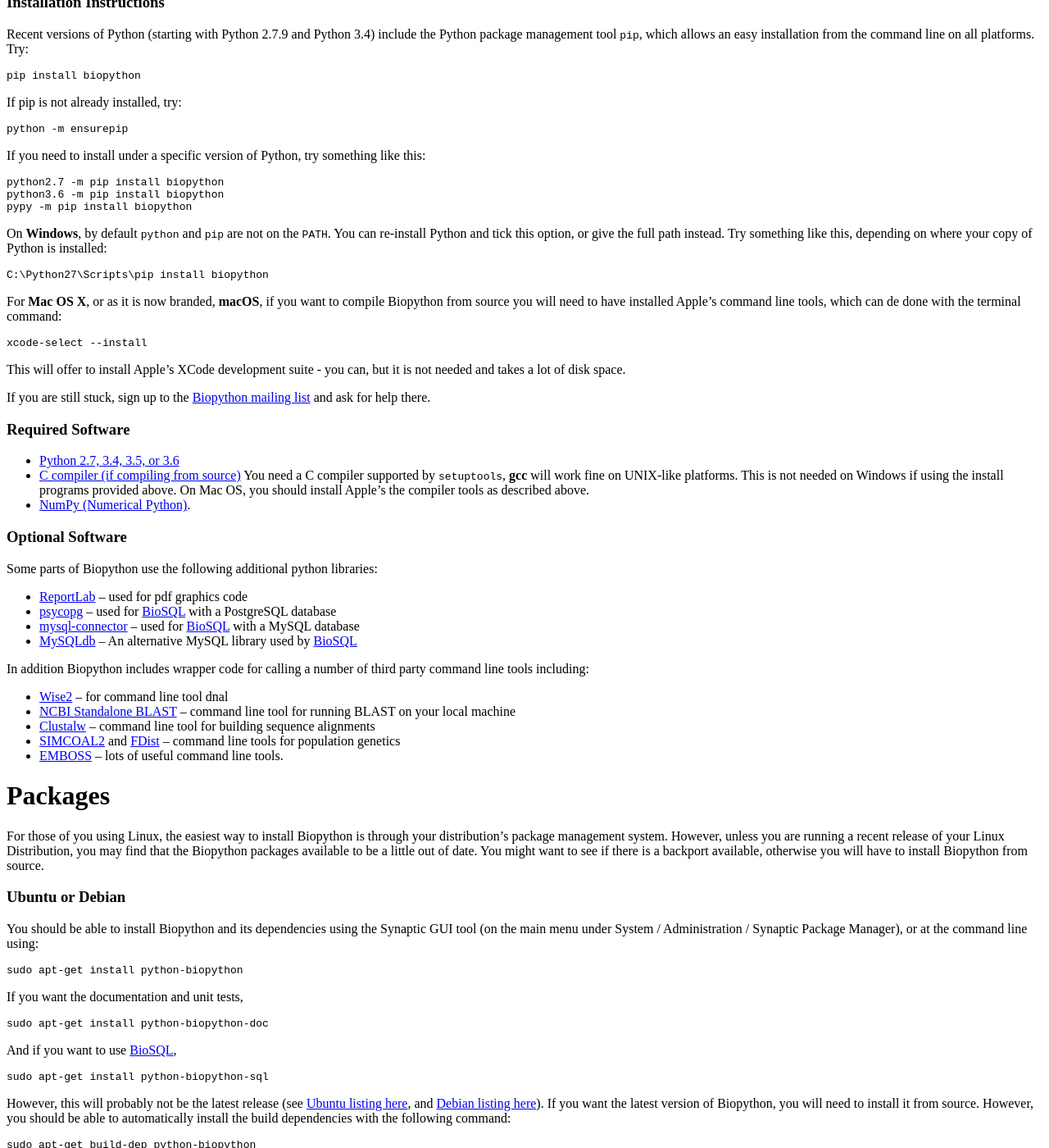
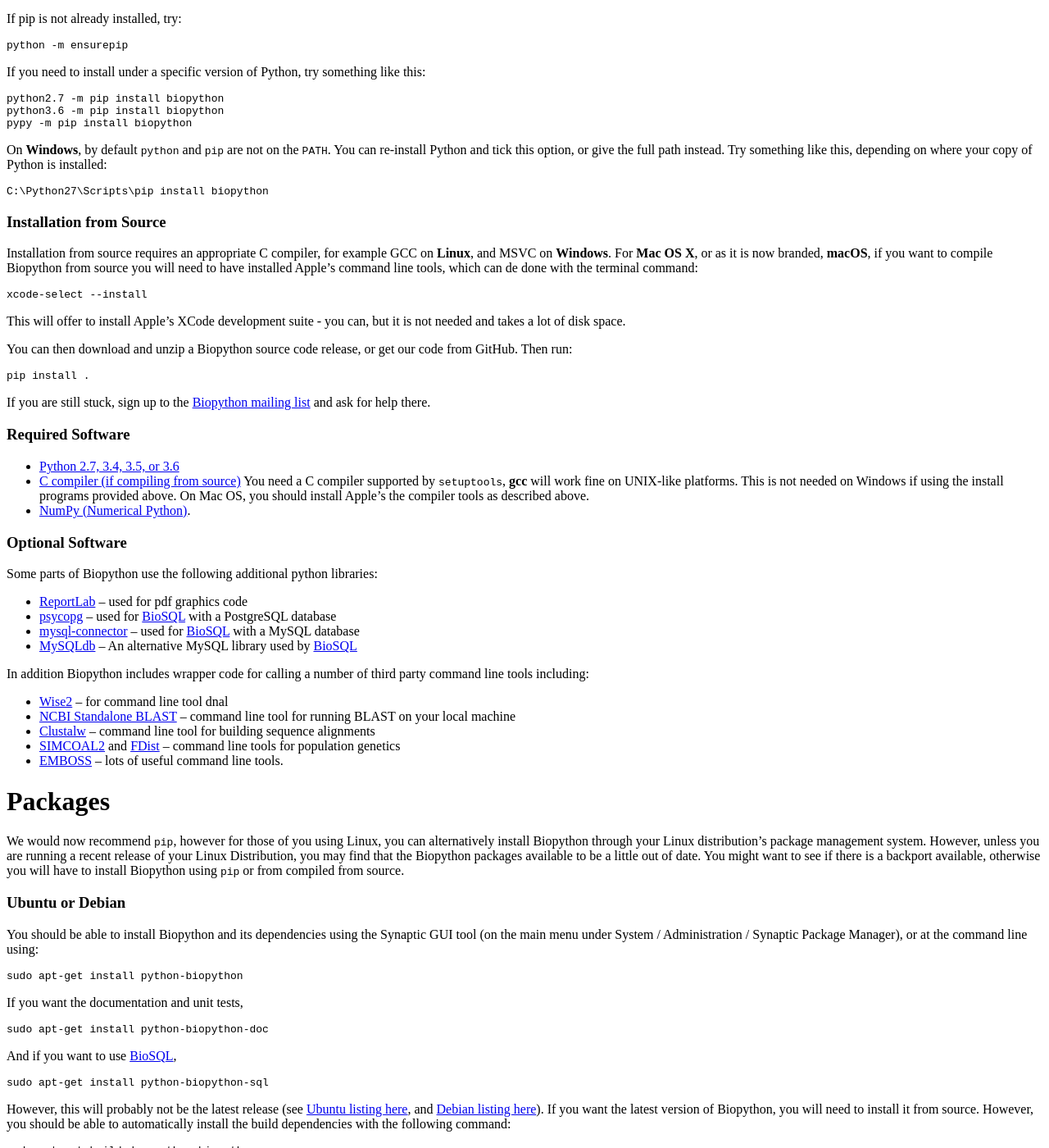
Before and after one commit to biopython/biopython.github.io, a Jekyll site: the page built from wiki/Download.md, in a window 1280 px wide and 1400 px high, scrolled down 564 px. Shown: the whole window at 82% size. Built offline with Jekyll 4.4.1, drawn with Linux system fonts in a browser that asks for light colours; some of the changed text lies outside the part shown.

Commit message:
Tweak install from source instructions

````diff
--- a/wiki/Download.md
+++ b/wiki/Download.md
@@ -66,6 +55,10 @@ Try something like this, depending on where your copy of Python is installed:
 C:\Python27\Scripts\pip install biopython
 ```
 
+### Installation from Source
+
+Installation from source requires an appropriate C compiler, for example
+GCC on **Linux**, and MSVC on **Windows**.
 For **Mac OS X**, or as it is now branded, **macOS**, if you want to
 compile Biopython from source you will need to have installed Apple's
 command line tools, which can de done with the terminal command:
@@ -76,6 +69,13 @@ xcode-select --install
 
 This will offer to install Apple's XCode development suite - you can, but
 it is not needed and takes a lot of disk space.
+
+You can then download and unzip a Biopython source code release, or get
+our code from GitHub. Then run:
+
+``` bash
+pip install .
+```
 
 If you are still stuck, sign up to the [Biopython mailing
 list](Mailing_lists "wikilink") and ask for help there.
@@ -122,12 +122,13 @@ third party command line tools including:
 Packages
 ========
 
-For those of you using Linux, the easiest way to install Biopython is
-through your distribution's package management system. However, unless
+We would now recommend ``pip``, however for those of you using Linux,
+you can alternatively install Biopython through your Linux
+distribution's package management system. However, unless
 you are running a recent release of your Linux Distribution, you may
 find that the Biopython packages available to be a little out of date.
 You might want to see if there is a backport available, otherwise you
-will have to install Biopython from source.
+will have to install Biopython using ``pip`` or from compiled from source.
 
 ### Ubuntu or Debian
 
@@ -240,6 +241,13 @@ Old Releases
 ============
 
 Recent releases of Biopython require NumPy (and not Numeric):
+
+-   [biopython-1.70.tar.gz](http://biopython.org/DIST/biopython-1.70.tar.gz)
+    15Mb -- Source Tarball
+-   [biopython-1.70.zip](http://biopython.org/DIST/biopython-1.70.zip)
+    16Mb -- Source Zip File
+
+<!-- -->
 
 -   [biopython-1.69.tar.gz](http://biopython.org/DIST/biopython-1.69.tar.gz)
     15Mb -- Source Tarball
````
Also changed, not shown: other parts of wiki/Download.md (+0 -11 lines).
